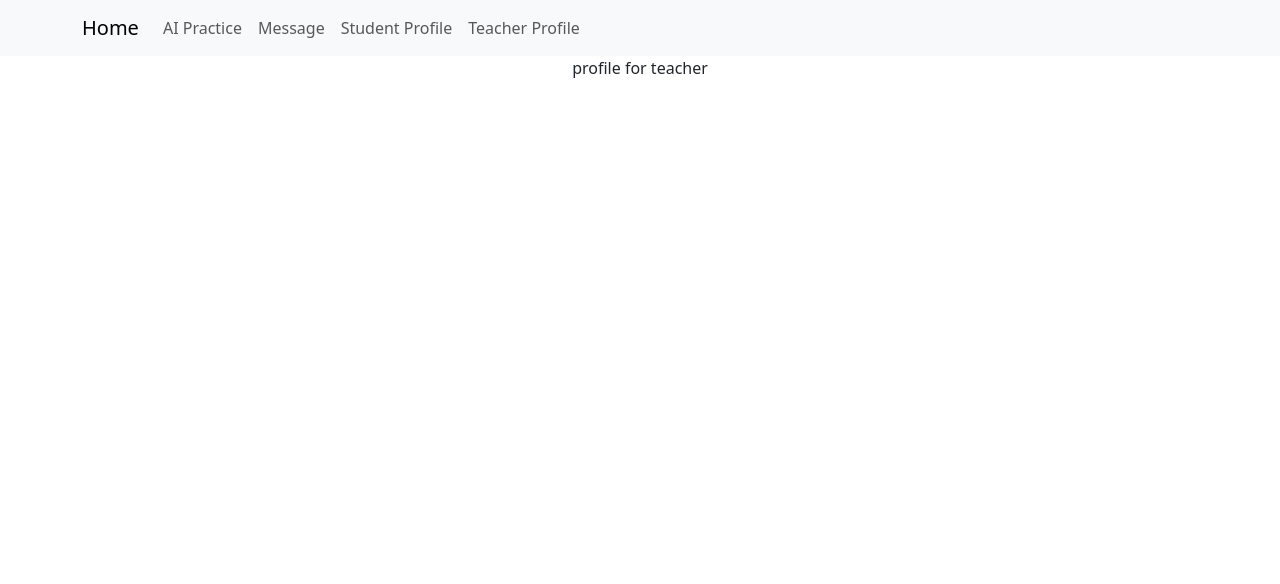
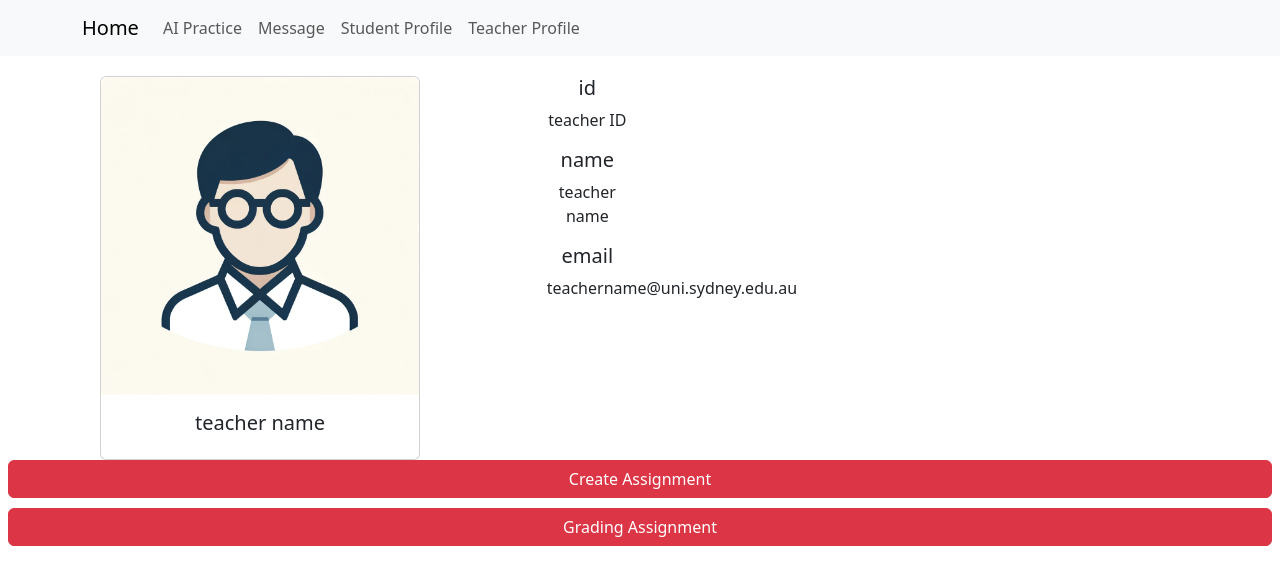
Before and after one commit to 11shiyu/5620_SmartEDHub, a React (Create React App) app in the folder smarthub/: page /ProfileTeacher in a window 1280 px wide. Shown: the top 584 px of the page. Built offline with nearby package versions, Linux system fonts and the light colour scheme.

Commit message:
Create web pages

```diff
--- a/smarthub/src/containers/ProfileTeacher.js
+++ b/smarthub/src/containers/ProfileTeacher.js
@@ -1,5 +1,55 @@
-function ProfileTeacher() {
-    return <div>profile for teacher</div>;
-  }
+import React from 'react';
+import { Card, Button, Row, Col } from 'react-bootstrap';
+import { useNavigate } from 'react-router-dom';
+import teacherImage from '../assets/teacher.png';
+
+function ProfileTeacher({ teacherData }) {
+
+  const navigate = useNavigate();
+
+  return (
+    <div style={{ padding: '20px' }}>
+      <div style={{ display: 'flex', flexDirection: 'row' }}>
+        <Col>
+          <Row>
+            {/* Card for teacher image */}
+            <Col md={5}>
+              <div style={{ display: 'flex', justifyContent: 'flex-start' }}>
+                <Card style={{ width: '20rem', marginLeft: '80px' }}>
+                  <Card.Img variant="top" src={teacherImage} />
+                  <Card.Body>
+                    <Card.Title>teacher name</Card.Title>
+                  </Card.Body>
+                </Card>
+              </div>
+            </Col>
+
+            {/* Col for teacher information */}
+            <Col md={1}>
+              <div>
+                <h5>id</h5>
+                <p>teacher ID</p>
+                <h5>name</h5>
+                <p>teacher name</p>
+                <h5>email</h5>
+                <p>teachername@uni.sydney.edu.au</p>
+                {/* 更多的老师信息 */}
+              </div>
+            </Col>
+          </Row>
+
+          <Row>
+            <Button variant="danger" onClick={() => navigate('/CreateAssignment')}>
+              Create Assignment
+            </Button>
+            <Button variant="danger" onClick={() => navigate('/Grading')} style={{ marginTop: '10px' }}>
+              Grading Assignment
+            </Button>
+          </Row>
+        </Col>
+      </div>
+    </div>
+  );
+}
 
 export default ProfileTeacher;
```
Also changed, not shown: smarthub/src/containers/CreateAssignment.js (added, +7 -0 lines), smarthub/src/containers/Grading.js (added, +7 -0 lines).
